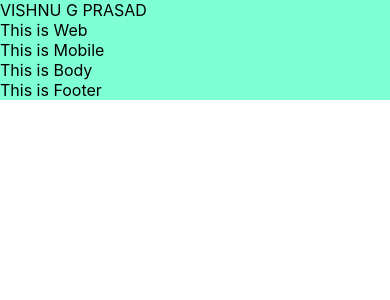
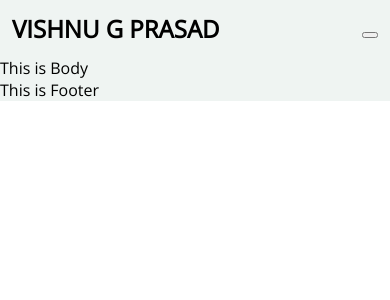
Before and after one commit to vishnugprasad/protfolio, a React (Create React App) app: page / in a window 390 px wide. Shown: the top 300 px of the page. Built offline with nearby package versions, Linux system fonts and the light colour scheme.

Commit message:
mobile view update

```diff
--- a/package.json
+++ b/package.json
@@ -6,6 +6,8 @@
     "@testing-library/jest-dom": "^5.16.4",
     "@testing-library/react": "^13.1.1",
     "@testing-library/user-event": "^13.5.0",
+    "flat-icons": "^1.0.0",
+    "flaticon": "^0.1.0",
     "react": "^18.1.0",
     "react-dom": "^18.1.0",
     "react-scripts": "5.0.1",
--- a/public/index.html
+++ b/public/index.html
@@ -24,7 +24,13 @@
       work correctly both with client-side routing and a non-root public URL.
       Learn how to configure a non-root public URL by running `npm run build`.
     -->
-    <title>protfolio</title>
+    <link rel="preconnect" href="https://fonts.googleapis.com">
+    <link rel="preconnect" href="https://fonts.gstatic.com" crossorigin>
+    <link rel="preconnect" href="https://fonts.googleapis.com">
+<link rel="preconnect" href="https://fonts.gstatic.com" crossorigin>
+<link href="https://fonts.googleapis.com/css2?family=Open+Sans:wght@300&family=Work+Sans:ital,wght@1,300&display=swap" rel="stylesheet">
+    <link rel='stylesheet' href='https://cdn-uicons.flaticon.com/uicons-regular-rounded/css/uicons-regular-rounded.css'>
+      <title>protfolio</title>
   </head>
   <body>
     <noscript>You need to enable JavaScript to run this app.</noscript>
--- a/src/components/header/header.css
+++ b/src/components/header/header.css
@@ -0,0 +1,46 @@
+.header {
+    display: flex;
+    justify-content: space-between;
+    flex: 1;
+    padding: 12px;
+    position: relative;
+    align-items: center;
+}
+
+.menu {
+    display: flex;
+    flex: 1;
+    justify-content: flex-end;
+}
+
+
+.menu-icon{
+    font-size: 24px;
+}
+
+.mobile-menu {
+    display: none;
+}
+
+.web-menu {
+    display: flex;
+}
+
+.logo{
+    display: flex;
+    font-size: 36px;
+    font-weight: 800;
+}
+
+@media only screen and (max-width: 720px){
+    .mobile-menu {
+        display: flex;
+    }
+    .web-menu {
+        display: none;
+    }
+    .logo{
+        font-size: 24px;
+    }
+
+}
--- a/src/components/header/index.js
+++ b/src/components/header/index.js
@@ -1,15 +1,27 @@
-import React from "react";
+import React, { useState } from "react";
 import "./header.css";
 import Web from "./web/index";
-import Mobile from "./mobile";
+import Mobile from "./mobile/index";
 
 function Header() {
+    const [isOpen, setIsOpen] = useState(false);
   return (
     <div className="header">
       <div className="logo"> VISHNU G PRASAD</div>
       <div className="menu">
-        <div className="web-menu"> <Web/></div>
-        <div className="mobile-menu"><Mobile/></div>
+        <div className="web-menu">
+          <Web />
+        </div>
+        <div className="mobile-menu">
+          <div>
+          <button onClick = {()=> {setIsOpen(!isOpen)}}className = "menu-icon"></button>
+          </div>
+          <div>
+            {isOpen && <Mobile isOpen = {isOpen} setIsOpen = {setIsOpen} />}
+            {/* passing props to the mobile */}
+          </div>
+
+        </div>
       </div>
     </div>
   );
--- a/src/components/header/mobile/index.js
+++ b/src/components/header/mobile/index.js
@@ -1,8 +1,39 @@
 import React from 'react'
+import "./mobile.css"
 
-function Mobile() {
+function Mobile({isOpen, setIsOpen}) {
   return (
-    <div>This is Mobile</div>
+    <div className='close-icon' onClick={()=> setIsOpen(!isOpen)}>
+
+      <i class="fi fi-rr-cross-circle "></i>
+
+      <div className='mobile-options'>
+      <div className="mobile-option">
+        <a href="#project">
+        <i class="fi fi-sr-edit-alt option-icon"></i> PROJECTS
+        </a>
+      </div>
+
+      <div className="mobile-option">
+        <a href="#skills">
+        <i class="fi fi-rr-laptop option-icon "></i> SKILLS
+        </a>
+
+      </div>
+
+      <div className="mobile-option">
+        <a href="#work">
+            WORK
+        </a>
+      </div>
+
+      <div className="mobile-option">
+        <a href="#connect">
+            CONNECT
+        </a>
+      </div>
+      </div>
+    </div>
   )
 }
 
--- a/src/components/header/web/index.js
+++ b/src/components/header/web/index.js
@@ -1,9 +1,36 @@
-import React from 'react'
+import React from "react";
+import "./web.css";
 
 function Web() {
   return (
-    <div>This is Web</div>
-  )
+    <div className="web">
+      <div className="web-option">
+        <a href="#project">
+        <i class="fi fi-sr-edit-alt option-icon"></i> PROJECTS
+        </a>
+      </div>
+
+      <div className="web-option">
+        <a href="#skills">
+        <i class="fi fi-rr-laptop option-icon "></i> SKILLS
+        </a>
+
+      </div>
+
+      <div className="web-option">
+        <a href="#work">
+            WORK
+        </a>
+      </div>
+
+      <div className="web-option">
+        <a href="#connect">
+            CONNECT
+        </a>
+      </div>
+
+    </div>
+  );
 }
 
-export default Web
+export default Web;
--- /dev/null
+++ b/src/components/header/web/web.css
@@ -0,0 +1,28 @@
+.web {
+    display: flex;
+    flex: 1;
+    align-items: center;
+}
+
+.web-option {
+font-size: 20px;
+margin-right: 16px;
+font-weight: 700px;
+}
+
+.web-option a {
+    text-decoration: none;
+    color: black;
+    display: flex;
+    align-items: center;
+}
+
+.option-icon{
+    display: flex;
+    align-items: center;
+    margin: 4px;
+}
+
+.web-option :last-child{
+    margin-right: 0px;
+}
--- a/src/components/home/home.css
+++ b/src/components/home/home.css
@@ -8,7 +8,7 @@ html{
     flex-direction: column;
     margin: auto;
     width: 70%;
-    background-color: aquamarine;
+    background-color: rgb(239, 244, 242);
 }
 
 @media only screen and (max-width: 1024px){
--- a/src/index.css
+++ b/src/index.css
@@ -1,8 +1,6 @@
 body {
   margin: 0;
-  font-family: -apple-system, BlinkMacSystemFont, 'Segoe UI', 'Roboto', 'Oxygen',
-    'Ubuntu', 'Cantarell', 'Fira Sans', 'Droid Sans', 'Helvetica Neue',
-    sans-serif;
+  font-family: 'Open Sans', sans-serif;
   -webkit-font-smoothing: antialiased;
   -moz-osx-font-smoothing: grayscale;
 }
```
Also changed, not shown: src/components/header/mobile/mobile.css (added), 1 other file (tests, documents, lock files or other folders).
